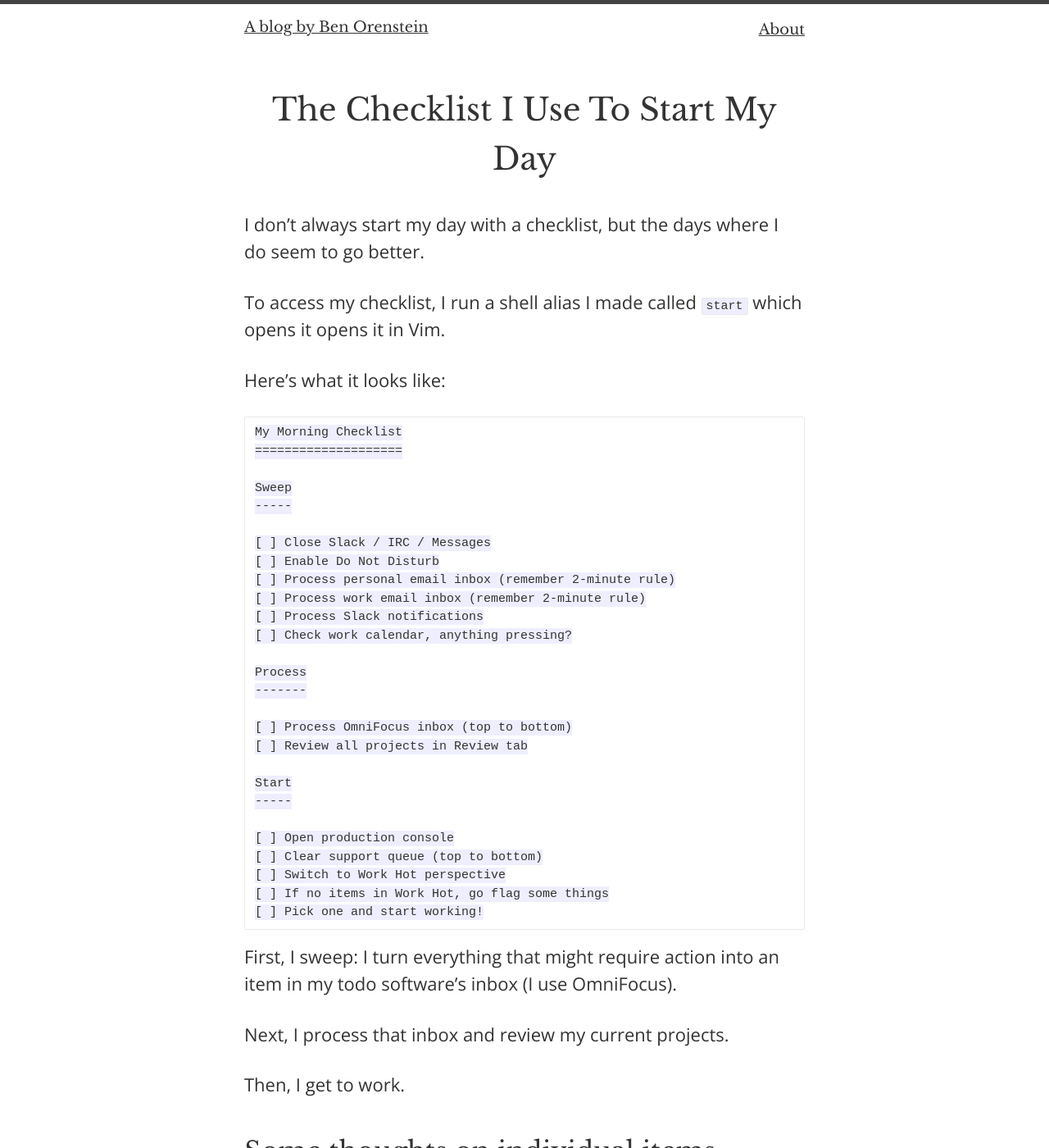
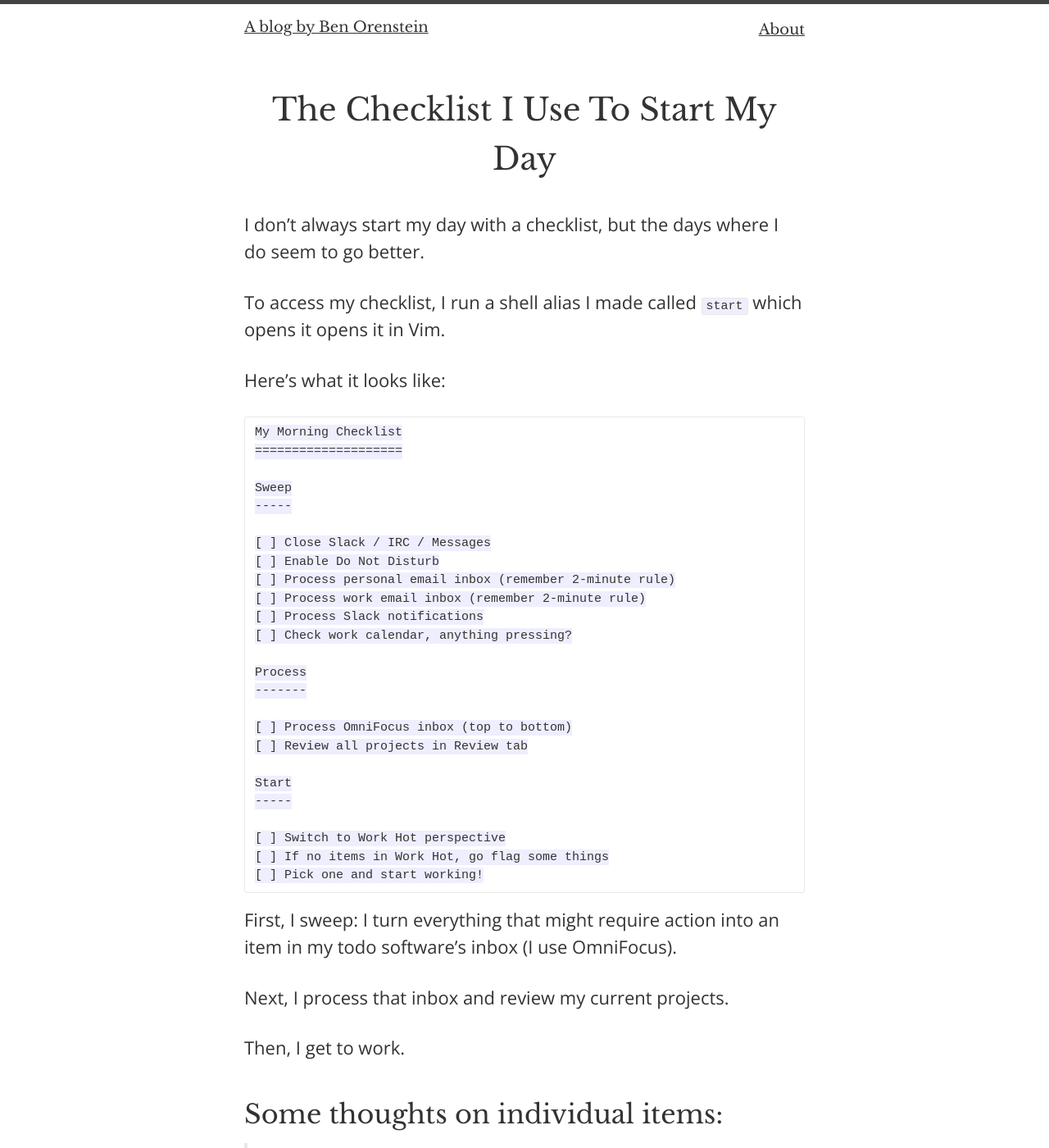
Before and after one commit to r00k/blog, a Jekyll site: the page built from _posts/2016-11-17-my-morning-checklist.md, in a window 1280 px wide and 1400 px high. Shown: the whole window at 82% size. Built offline with Jekyll 4.4.1, drawn with Linux system fonts in a browser that asks for light colours.

Commit message:
Remove outdated stuff

```diff
--- a/_posts/2016-11-17-my-morning-checklist.md
+++ b/_posts/2016-11-17-my-morning-checklist.md
@@ -32,8 +32,6 @@ Process
 Start
 -----
 
-[ ] Open production console
-[ ] Clear support queue (top to bottom)
 [ ] Switch to Work Hot perspective
 [ ] If no items in Work Hot, go flag some things
 [ ] Pick one and start working!
```
